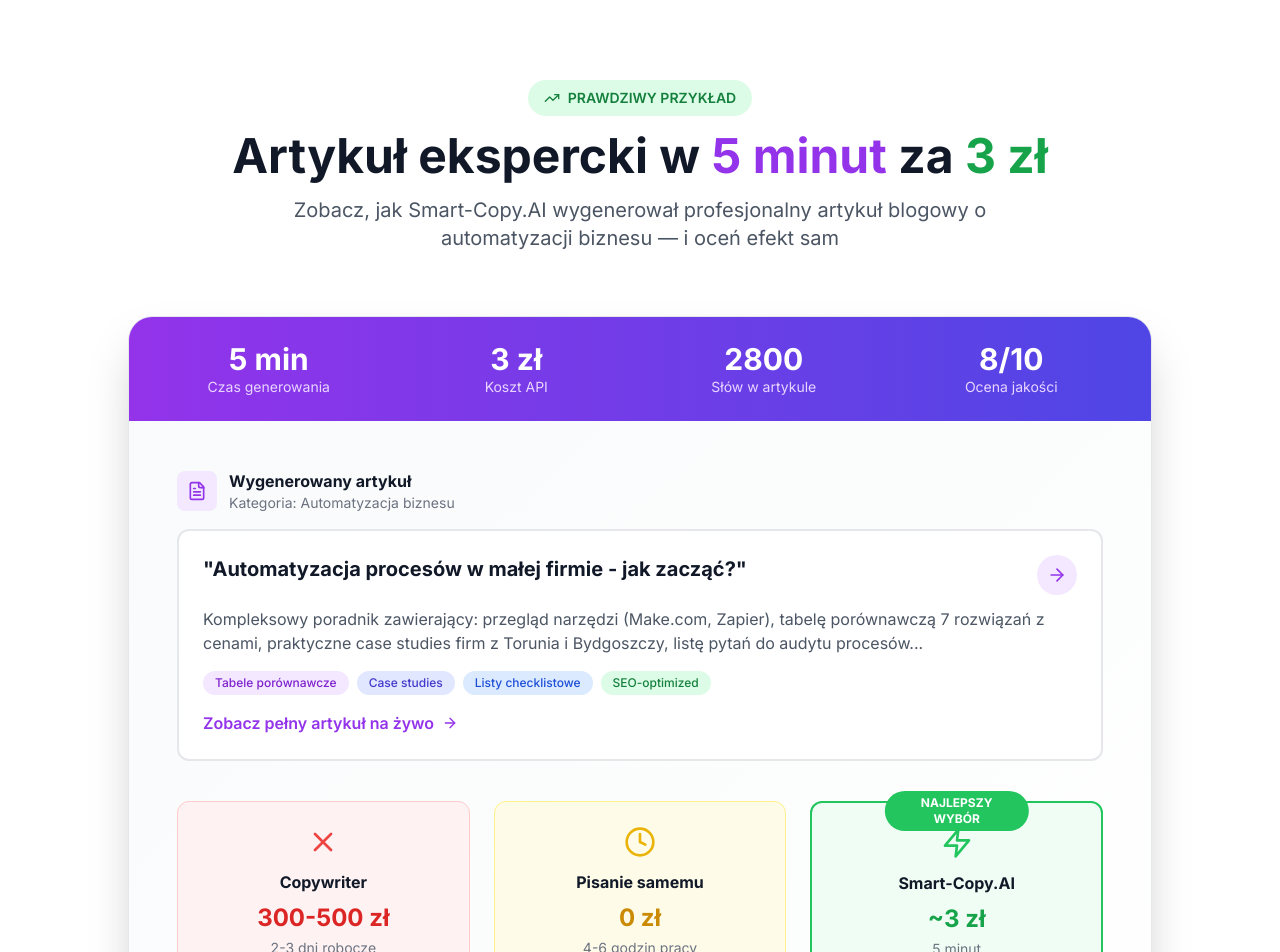
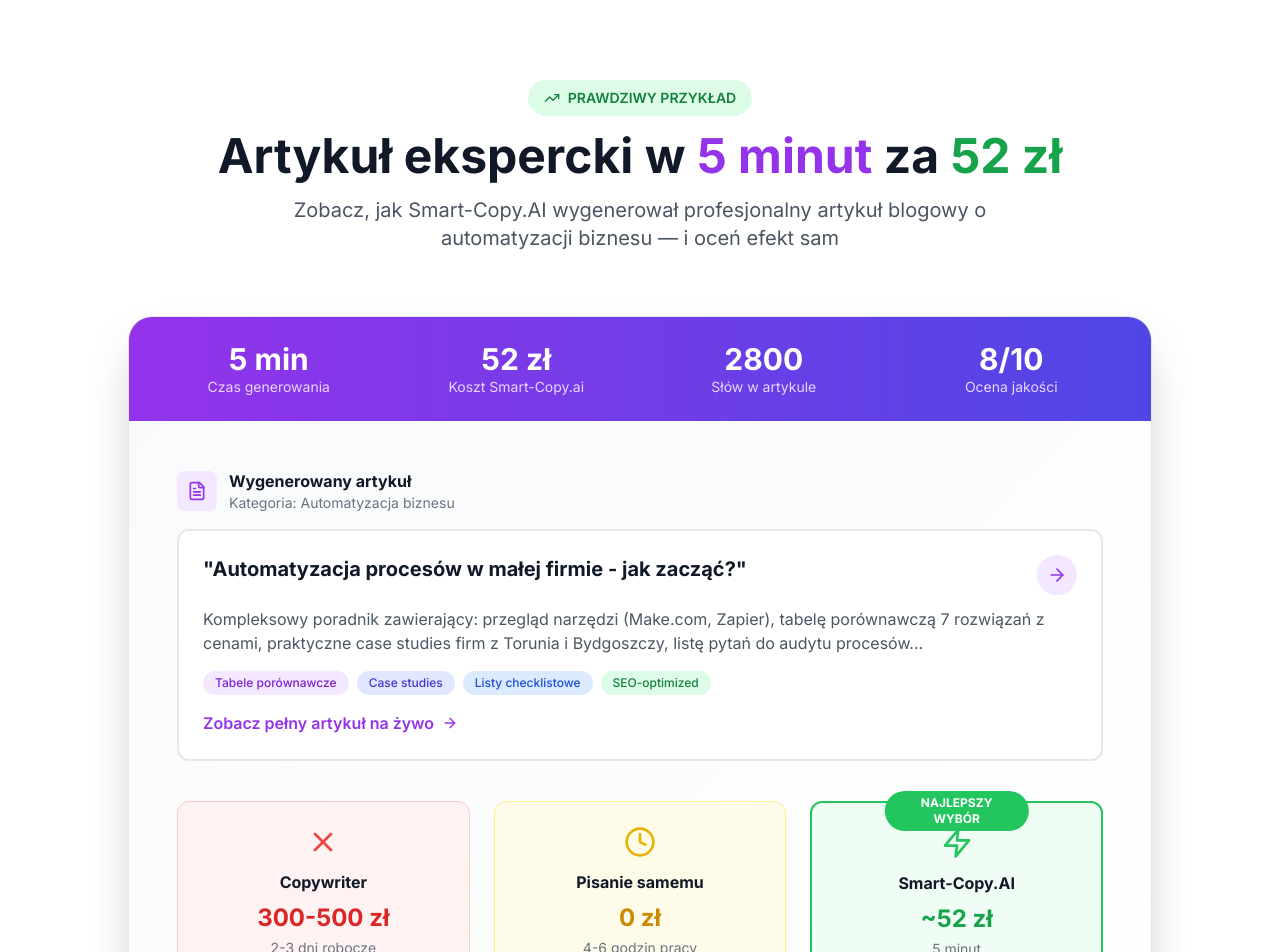
Before and after one commit to LeszczynskiKarol/smart-copy.ai_new, a React (Vite) app in the folder frontend/: page / in a window 1280 px wide. Shown: the part 6860-7812 px from the top of the page. Built offline with nearby package versions, Linux system fonts and the light colour scheme; no server answers.

Commit message:
dodano case study na homepage

```diff
--- a/frontend/src/pages/HomePage.tsx
+++ b/frontend/src/pages/HomePage.tsx
@@ -943,7 +943,7 @@
               <h2 className="text-4xl md:text-5xl font-bold text-gray-900 dark:text-white mb-4">
                 Artykuł ekspercki w{" "}
                 <span className="text-purple-600">5 minut</span> za{" "}
-                <span className="text-green-600">3 zł</span>
+                <span className="text-green-600">52 zł</span>
               </h2>
               <p className="text-xl text-gray-600 dark:text-gray-300 max-w-3xl mx-auto">
                 Zobacz, jak Smart-Copy.AI wygenerował profesjonalny artykuł
@@ -969,8 +969,10 @@
                     </div>
                   </div>
                   <div className="text-center">
-                    <div className="text-3xl font-bold text-white">3 zł</div>
-                    <div className="text-purple-200 text-sm">Koszt API</div>
+                    <div className="text-3xl font-bold text-white">52 zł</div>
+                    <div className="text-purple-200 text-sm">
+                      Koszt Smart-Copy.ai
+                    </div>
                   </div>
                   <div className="text-center">
                     <div className="text-3xl font-bold text-white">2800</div>
@@ -1080,7 +1082,7 @@
                         Smart-Copy.AI
                       </h4>
                       <div className="text-2xl font-bold text-green-600 mb-1">
-                        ~3 zł
+                        ~52 zł
                       </div>
                       <div className="text-sm text-gray-500">5 minut</div>
                     </div>
```
